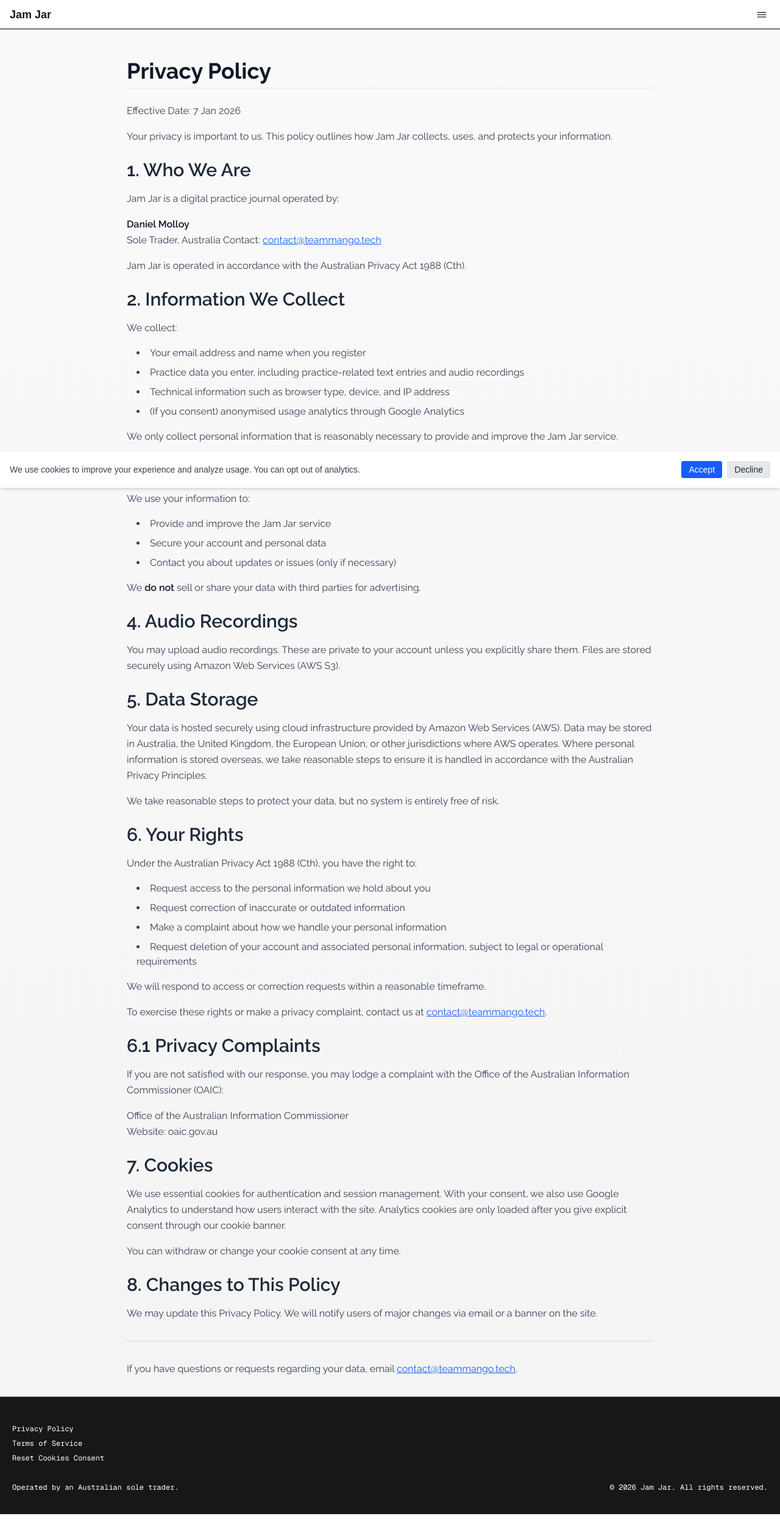
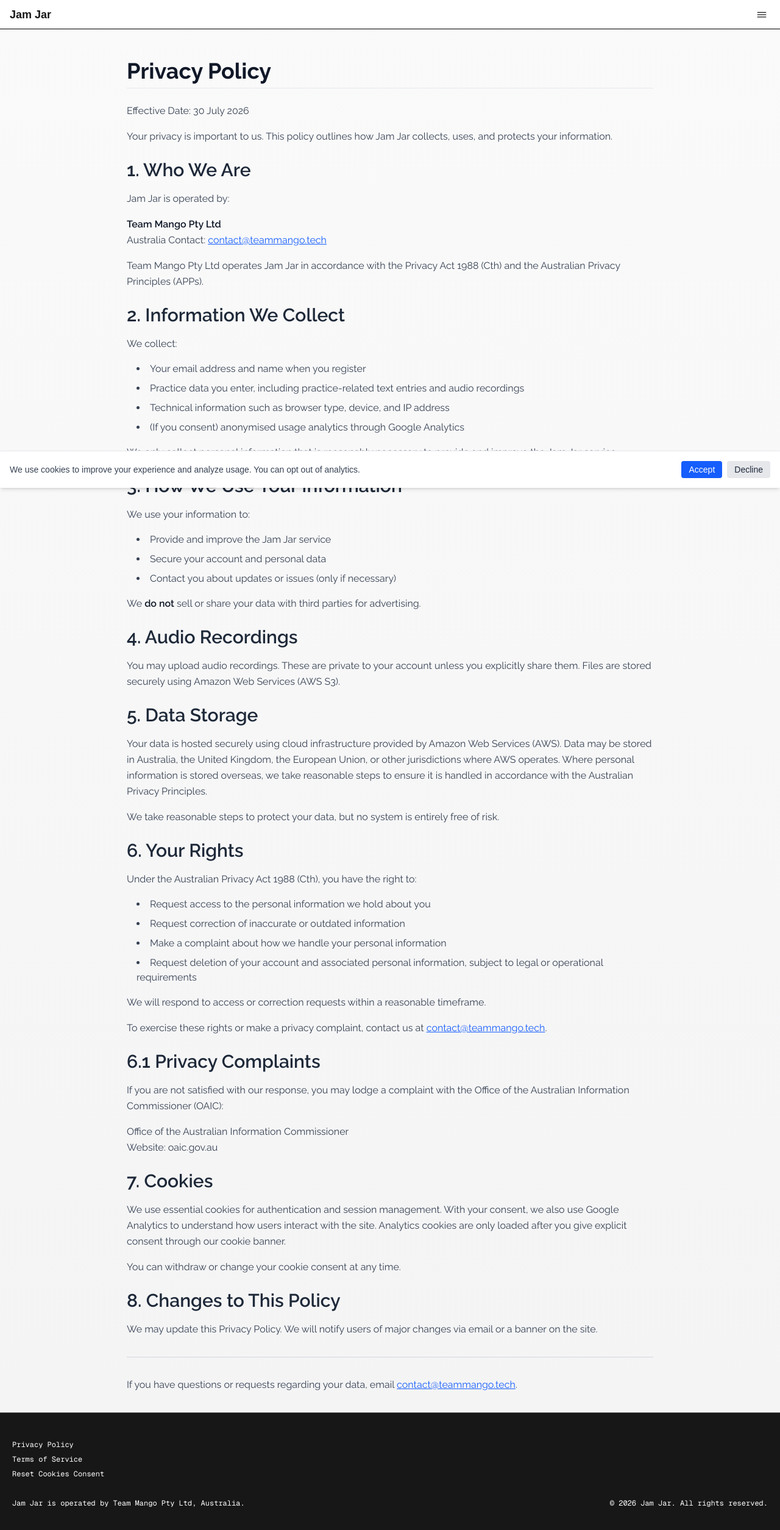
Before and after one commit to danmolloy/jam-jar-frontend, a Next.js app: page /privacy in a window 1280 px wide. Shown: the whole page at 61% size. Before the commit the page ends 2483 px from the top, so only its background shows below. Built offline with nearby package versions, Linux system fonts and the light colour scheme; no server answers; a web font is replaced by a local one.

Commit message:
updated operator

```diff
--- a/app/privacy/page.mdx
+++ b/app/privacy/page.mdx
@@ -1,18 +1,18 @@
 # Privacy Policy
 
-Effective Date: 7 Jan 2026
+Effective Date: 30 July 2026
 
 Your privacy is important to us. This policy outlines how Jam Jar collects, uses, and protects your information.
 
 ## 1. Who We Are
 
-Jam Jar is a digital practice journal operated by:
+Jam Jar is operated by:
 
-**Daniel Molloy**
-Sole Trader, Australia
+**Team Mango Pty Ltd**
+Australia
 Contact: contact@teammango.tech
 
-Jam Jar is operated in accordance with the Australian Privacy Act 1988 (Cth).
+Team Mango Pty Ltd operates Jam Jar in accordance with the Privacy Act 1988 (Cth) and the Australian Privacy Principles (APPs).
 
 ## 2. Information We Collect
 
--- a/app/terms/page.mdx
+++ b/app/terms/page.mdx
@@ -1,16 +1,16 @@
 # Terms of Service
 
-Effective Date: 7 Jan 2026
+Effective Date: 30 July 2026
 
-Welcome to Jam Jar! By using our website or application, you agree to the following terms and conditions. If you do not agree, please do not use our services.
+Welcome to Jam Jar. By using our website or application, you agree to the following terms and conditions. If you do not agree, please do not use our services.
 
 ## 1. About Us
 
 Jam Jar is a digital practice journal that helps musicians track their practice habits, upload recordings, and visualize progress.
 
 Operated by:
-**Daniel Molloy**
-Sole Trader, Australia
+**Team Mango Pty Ltd**
+Australia
 Contact: contact@teammango.tech
 
 ## 2. Use of the Service
--- a/components/layout/footer.tsx
+++ b/components/layout/footer.tsx
@@ -16,7 +16,7 @@ export default function Footer() {
         </div>
       </div>
       <div className="flex flex-col md:flex-row justify-between w-full text-xs p-1 mt-4 min-h-[20px]">
-        <p>Operated by an Australian sole trader.</p>
+        <p>Jam Jar is operated by Team Mango Pty Ltd, Australia.</p>
         <p>© 2026 Jam Jar. All rights reserved.</p>
       </div>
     </footer>
```
